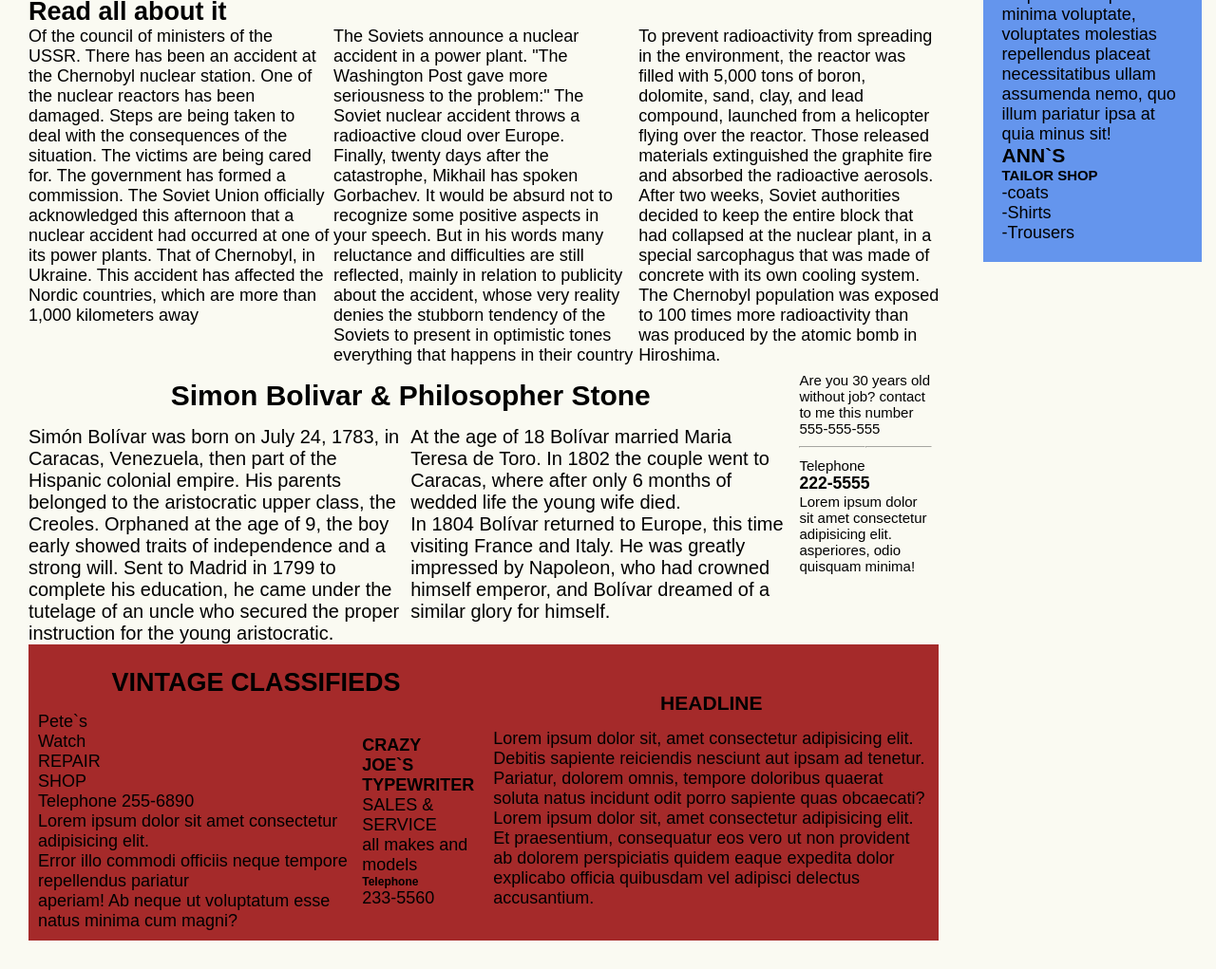
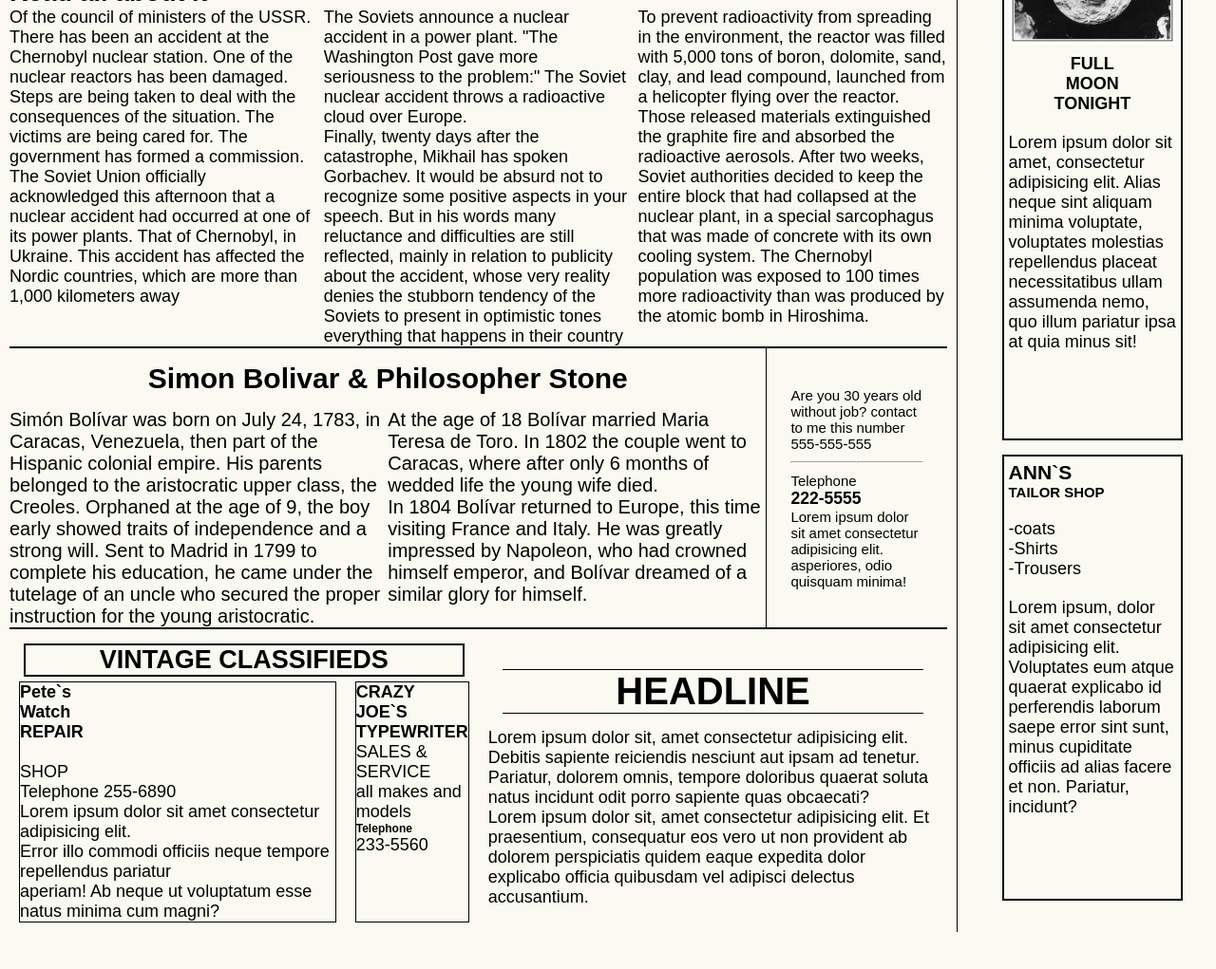
Before and after one commit to IvanBarco/Newspaper, a plain HTML site: page index.html in a window 1280 px wide. Shown: the part 884-1905 px from the top of the page at 95% size. After the commit the page ends 1876 px from the top, so only its background shows below. Drawn offline with Linux system fonts and the light colour scheme.

Commit message:
toque final de pagina

```diff
--- a/index.html
+++ b/index.html
@@ -29,9 +29,6 @@
 	</div>
 		<H1> THE FACTS NEWSPAPER</H1>
 	<div class="divider">
-		<hr>
-		<span></span>
-		<hr>
 	</div>
 			<main class="bignews">
 				<section class="news">
@@ -57,7 +54,7 @@
 						</div>
 					</div>
 					<div class="news_2">
-						<section>
+						<section class="new_2-section">
 							<h2 class="news_bolivar">Simon Bolivar & Philosopher Stone</h2>
 							<div class="news_2-title">
 								<p class="p2">Simón Bolívar was born on July 24, 1783, in Caracas, Venezuela, then part of the Hispanic colonial empire. His parents belonged to the aristocratic upper class, the Creoles. Orphaned at the age of 9, the boy early showed traits of independence and a strong will. Sent to Madrid in 1799 to complete his education, he came under the tutelage of an uncle who secured the proper instruction for the young aristocratic.
@@ -85,13 +82,13 @@
 					<div >
 						<nav class="footer">
 							<div class="footer_1">
-								<h2 class="news_bolivar">VINTAGE CLASSIFIEDS</h2>
+								<h2 class="news_bolivar2">VINTAGE CLASSIFIEDS</h2>
 								<section class="footer_clasified">
-									<div class="footer_div1"><p>Pete`s <br>Watch <br>REPAIR <br>SHOP </p>
+									<div class="footer_div1"><p><h4>Pete`s <br>Watch <br>REPAIR </h4><br>SHOP </p>
 										<p>Telephone 255-6890</p>
 										<p>Lorem ipsum dolor sit amet consectetur adipisicing elit.<br> Error illo commodi officiis neque tempore repellendus pariatur <br> aperiam! Ab neque ut voluptatum esse natus minima cum magni?</p>
 									</div>
-									<div>
+									<div class="footer_div2">
 										<h4> CRAZY JOE`S <br> TYPEWRITER <br></h4>
 										<p>
 											SALES & SERVICE <br> all makes and models <br>
@@ -101,7 +98,7 @@
 								</section>
 							</div>
 							<div class="footer_2">
-								<h3 class="news_bolivar">HEADLINE</h3>
+								<h3 class="news_bolivar3">HEADLINE</h3>
 								<P>Lorem ipsum dolor sit, amet consectetur adipisicing elit. Debitis sapiente reiciendis nesciunt aut ipsam ad tenetur. Pariatur, dolorem omnis, tempore doloribus quaerat soluta natus incidunt odit porro sapiente quas obcaecati? <br>Lorem ipsum dolor sit, amet consectetur adipisicing elit. Et praesentium, consequatur eos vero ut non provident ab dolorem perspiciatis quidem eaque expedita dolor explicabo officia quibusdam vel adipisci delectus accusantium.</P>
 							</div>
 						</nav>
@@ -109,7 +106,7 @@
 				</section>
 				<aside class="aside">
 						<div class="aside_week">
-							<h4>This week</h4>
+							<h4 class="aside_week-h4">This week</h4>
 							<h6>Lorem ipsum, dolor sit amet consectetur adipisicing elit. Possimus nobis error dolorem, ex quidem sint repudiandae rem </h6>
 							<p>Lorem ipsum dolor sit amet consectetur adipisicing elit. Quae officiis reiciendis vitae recusandae dolores nobis iure tenetur, commodi veritatis nihil culpa architecto accusamus ratione dolor ipsa, ad possimus. Consectetur, maiores.</p>
 						</div>
@@ -122,10 +119,11 @@
 							</h4>
 							<p>Lorem ipsum dolor sit amet, consectetur adipisicing elit. Alias neque sint aliquam minima voluptate, voluptates molestias repellendus placeat necessitatibus ullam assumenda nemo, quo illum pariatur ipsa at quia minus sit!</p>
 						</div>
-						<div>
+						<div class="aside_ann">
 							<h3>ANN`S</h3>
 							<h5>TAILOR SHOP</h5>
 							<p>-coats <br>-Shirts <br>-Trousers</p>
+							<p>Lorem ipsum, dolor sit amet consectetur adipisicing elit. Voluptates eum atque quaerat explicabo id perferendis laborum saepe error sint sunt, minus cupiditate officiis ad alias facere et non. Pariatur, incidunt?</p>
 						</div>
 				</aside>
 			</main>
--- a/styles/style.css
+++ b/styles/style.css
@@ -23,6 +23,7 @@
     display: flex;
     justify-content: center;
     align-items: center;
+    border-bottom: 2px solid black;
 }
 .logo{
     width: 7%;
@@ -55,19 +56,15 @@
     flex-direction: column;
     height: 100%;
     width: 78vw;
-    padding: 20px;
     margin: 10px;
+    border-right: 1px solid black;
+    padding-right: 1rem;
 }
-.hero{
-    /* background-color: blueviolet;
-    height: 100%;
-    width: 78vw;
-    padding: 20px;
-    margin: 10px; */
+.hero_news{
+    border-bottom: 2px solid black;
 }
 .aside{
-    background-color: cornflowerblue;
-    height: 100%;
+    max-height: 100%;
     width: 18vw;
     padding: 20px;
     margin: 15px;
@@ -85,6 +82,8 @@
 .hero_portrait-figure img{
     width: 100%;
     position: relative;
+    object-fit: cover;
+    border: 1px solid #ccc;
 }
 .hero-p{
     display: flex;
@@ -104,14 +103,13 @@
     justify-content: center;
     margin: 1rem 0;
     width: 14rem;
-  }
-
+}
 hr{
     width: 100px;
     border-color: rgb(250, 250, 242);
   }
 .news_2{
-    /* background-color: aquamarine; */
+    border-bottom: 2px solid black;
     font-size: 2rem;
     display: flex;
     justify-content: space-between;
@@ -130,6 +128,9 @@
     display: flex;
     justify-content: space-between;
 }
+.new_2-section{
+    border-right: 1.5px solid black;
+}
 .news_bolivar{
     display: flex;
     justify-content: center;
@@ -137,10 +138,10 @@
 }
 .news_section{
     font-size: 1.5rem;
-    margin: .7rem;
+    margin: auto 10px;
+    padding: 1.5rem;
 }
 .footer{
-    background-color: brown;
     display: flex;
     justify-content: space-between;
     align-items: center;
@@ -148,7 +149,7 @@
 .footer_clasified{
     display: flex;
     justify-content: space-around;
-    align-items: center;
+
 }
 .footer_1{
     width: 50%;
@@ -160,8 +161,63 @@
     width: 50%;
     padding: 1rem;
 }
-/* .footer_div1{
+.news_bolivar2{
     display: flex;
     justify-content: center;
-    flex-wrap: wrap;
+    margin: .5rem;
+    border: 2px solid black;
 }
+.news_bolivar3{
+    font-size: 4rem;
+    display: flex;
+    justify-content: center;
+    margin: 1.5rem;
+    border-bottom: 1.5px solid;
+    border-top: 1.5px solid;
+}
+.footer_div1{
+    /* display: flex;
+    justify-content: center;
+    flex-wrap: wrap; */
+    border: 1px solid black;
+    margin-right: 10px;
+}
+.footer_div2{
+    /* display: flex;
+    justify-content: center;
+    flex-wrap: wrap; */
+    border: 1px solid black;
+    margin-left: 10px;
+}
+.aside_ann{
+    border: 2px solid black;
+    margin-top: 15px;
+    height: 30%;
+    padding: 5px;
+}
+.aside_moon{
+    border: 2px solid black;
+    margin-top: 15px;
+    height: 35%;
+    padding: 5px;
+}
+.aside_week-h4{
+    font-size: 3rem;
+    display: flex;
+    justify-content: center;
+    height: 35%;
+    border: 3px solid black;
+}
+.aside p{
+    margin-top: 2rem;
+}
+.aside h6{
+    font-weight: bold;
+    text-align: center;
+    font-size: 2rem;
+    margin-top: 10px;
+}
+.aside h4{
+    margin-top: 5px;
+    text-align: center;
+}
```
